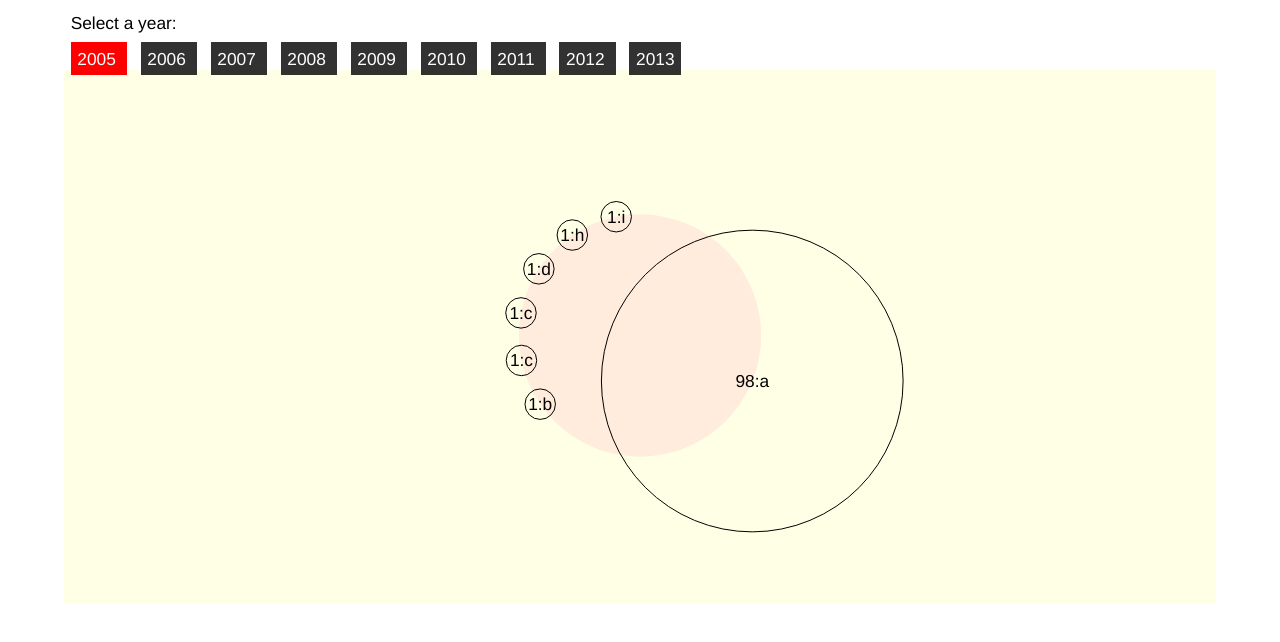
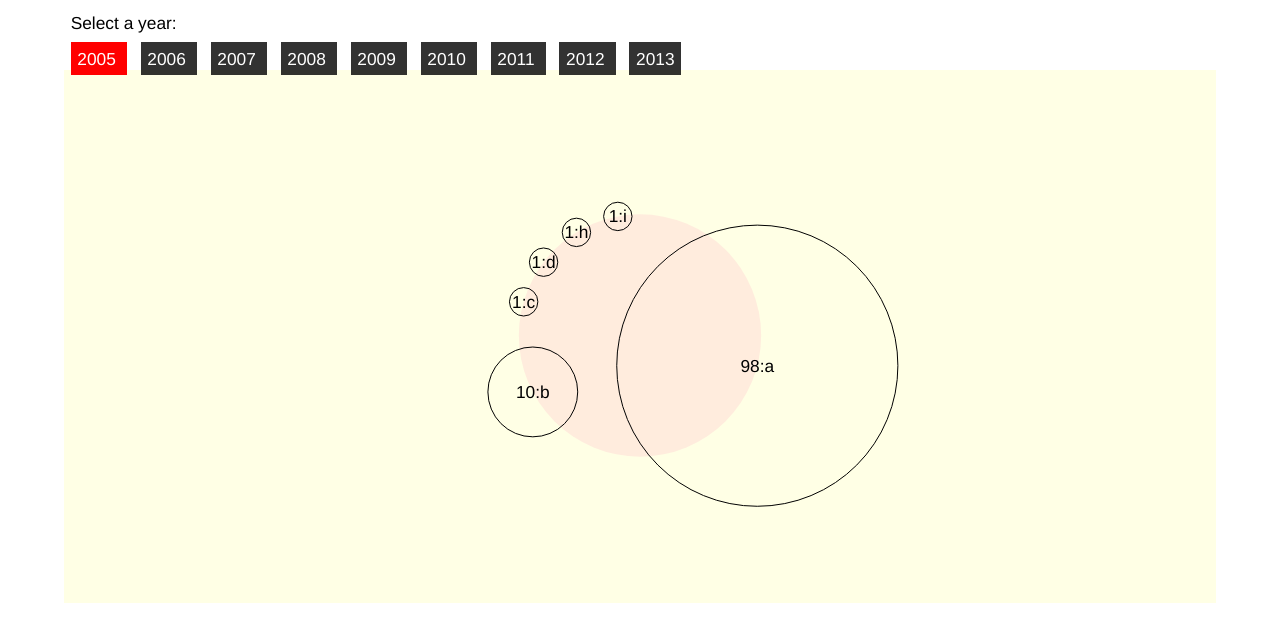
Before and after one commit to Kinross/bubbleChart, a plain HTML site: page index.html in a window 1280 px wide. Drawn offline with Linux system fonts and the light colour scheme.

Commit message:
Tracking bubbles in animation done
There was a bug in the data, had "c" twice in a row in array

```diff
--- a/index.html
+++ b/index.html
@@ -79,7 +79,7 @@
         </div>
     </body>
     <script>
-        var paper = Raphael(document.getElementById("g"), 0, 0), centerText, centerBubble, bubbles = [], texts = [];
+        var paper = Raphael(document.getElementById("g"), 0, 0), centerText, centerBubble, bubbles = [], texts = [] , oldSortedArray = [];
 
 
         var bigCX, bigCY, bigR;
@@ -113,17 +113,18 @@
 
         // areas
         var data = [
-		[{id:"a",area: 0},{id:"b",area:  0},{id:"c",area:  0},{id:"c",area:  0},{id:"d",area:  0},{id:"e",area:  0},{id:"f",area:  0},{id:"g",area:  0},{id:"h",area:  0},{id:"i",area:  0},{id:"j",area:  0},{id:"k",area:  0},{id:"l",area:  0},{id:"m",area:  0},{id:"n",area:  0},{id:"o",area:  0},{id:"p",area:  0},{id:"q",area:  0},{id:"r",area:  0},{id:"s",area:  0},{id:"t",area:  0},{id:"u",area:  0},{id:"v",area:  0},{id:"w",area:  0},{id:"x",area:  0},{id:"y",area:  0}],
-		[{id:"a",area: 98},{id:"b",area:  1},{id:"c",area:  1},{id:"c",area:  1},{id:"d",area:  1},{id:"e",area:  0},{id:"f",area:  0},{id:"g",area:  0},{id:"h",area:  1},{id:"i",area:  1},{id:"j",area:  0},{id:"k",area:  0},{id:"l",area:  0},{id:"m",area:  0},{id:"n",area:  0},{id:"o",area:  0},{id:"p",area:  0},{id:"q",area:  0},{id:"r",area:  0},{id:"s",area:  0},{id:"t",area:  0},{id:"u",area:  0},{id:"v",area:  0},{id:"w",area:  0},{id:"x",area:  0},{id:"y",area:  0}],
-		[{id:"a",area: 2},{id:"b",area:  1},{id:"c",area:  0},{id:"c",area:  0},{id:"d",area:  0},{id:"e",area:  0},{id:"f",area:  0},{id:"g",area:  0},{id:"h",area:  0},{id:"i",area:  0},{id:"j",area:  0},{id:"k",area:  0},{id:"l",area:  0},{id:"m",area:  0},{id:"n",area:  0},{id:"o",area:  0},{id:"p",area:  0},{id:"q",area:  0},{id:"r",area:  0},{id:"s",area:  0},{id:"t",area:  0},{id:"u",area:  0},{id:"v",area:  0},{id:"w",area:  0},{id:"x",area:  0},{id:"y",area:  0}],
-		[{id:"a",area: 2},{id:"b",area:  1},{id:"c",area:  1},{id:"c",area:  1},{id:"d",area:  1},{id:"e",area:  4},{id:"f",area:  1},{id:"g",area:  0.4},{id:"h",area:  1},{id:"i",area:  1},{id:"j",area:  0},{id:"k",area:  0},{id:"l",area:  0},{id:"m",area:  0},{id:"n",area:  0},{id:"o",area:  0},{id:"p",area:  0},{id:"q",area:  0},{id:"r",area:  0},{id:"s",area:  0},{id:"t",area:  0},{id:"u",area:  0},{id:"v",area:  0},{id:"w",area:  0},{id:"x",area:  0},{id:"y",area:  0}],
-		[{id:"a",area: 6},{id:"b",area:  7},{id:"c",area:  8},{id:"c",area:  4},{id:"d",area:  6},{id:"e",area:  9},{id:"f",area:  3},{id:"g",area:  5},{id:"h",area:  7},{id:"i",area:  9},{id:"j",area:  6},{id:"k",area:  3},{id:"l",area:  4},{id:"m",area:  5},{id:"n",area:  6},{id:"o",area:  5},{id:"p",area:  3},{id:"q",area:  6},{id:"r",area:  8},{id:"s",area:  0},{id:"t",area:  0},{id:"u",area:  0},{id:"v",area:  0},{id:"w",area:  0},{id:"x",area:  0},{id:"y",area:  0}],
-		[{id:"a",area: 1},{id:"b",area:  0},{id:"c",area:  0},{id:"c",area:  0},{id:"d",area:  0},{id:"e",area:  0},{id:"f",area:  0},{id:"g",area:  0},{id:"h",area:  0},{id:"i",area:  0},{id:"j",area:  0},{id:"k",area:  0},{id:"l",area:  0},{id:"m",area:  0},{id:"n",area:  0},{id:"o",area:  0},{id:"p",area:  0},{id:"q",area:  0},{id:"r",area:  0},{id:"s",area:  0},{id:"t",area:  0},{id:"u",area:  0},{id:"v",area:  0},{id:"w",area:  0},{id:"x",area:  0},{id:"y",area:  0}],
-		[{id:"a",area: 0},{id:"b",area:  0},{id:"c",area:  0},{id:"c",area:  0},{id:"d",area:  0},{id:"e",area:  0},{id:"f",area:  0},{id:"g",area:  0},{id:"h",area:  0},{id:"i",area:  0},{id:"j",area:  0},{id:"k",area:  0},{id:"l",area:  0},{id:"m",area:  0},{id:"n",area:  0},{id:"o",area:  0},{id:"p",area:  0},{id:"q",area:  0},{id:"r",area:  0},{id:"s",area:  0},{id:"t",area:  0},{id:"u",area:  0},{id:"v",area:  0},{id:"w",area:  0},{id:"x",area:  0},{id:"y",area:  0}],
-		[{id:"a",area: 70},{id:"b",area:  1},{id:"c",area:  1},{id:"c",area:  1},{id:"d",area:  1},{id:"e",area:  0},{id:"f",area:  0},{id:"g",area:  0},{id:"h",area:  1},{id:"i",area:  1},{id:"j",area:  0},{id:"k",area:  0},{id:"l",area:  0},{id:"m",area:  0},{id:"n",area:  0},{id:"o",area:  0},{id:"p",area:  0},{id:"q",area:  0},{id:"r",area:  0},{id:"s",area:  0},{id:"t",area:  0},{id:"u",area:  0},{id:"v",area:  0},{id:"w",area:  0},{id:"x",area:  0},{id:"y",area:  0}],
-		[{id:"a",area: 4},{id:"b",area:  1},{id:"c",area:  1},{id:"c",area:  0},{id:"d",area:  0},{id:"e",area:  0},{id:"f",area:  0},{id:"g",area:  0},{id:"h",area:  0},{id:"i",area:  0},{id:"j",area:  0},{id:"k",area:  0},{id:"l",area:  0},{id:"m",area:  0},{id:"n",area:  0},{id:"o",area:  0},{id:"p",area:  0},{id:"q",area:  0},{id:"r",area:  0},{id:"s",area:  0},{id:"t",area:  0},{id:"u",area:  0},{id:"v",area:  0},{id:"w",area:  0},{id:"x",area:  0},{id:"y",area:  0}],
-		[{id:"a",area: 70},{id:"b",area:  1},{id:"c",area:  1},{id:"c",area:  1},{id:"d",area:  1},{id:"e",area:  10},{id:"f",area:  10},{id:"g",area:  10},{id:"h",area:  1},{id:"i",area:  1},{id:"j",area:  10},{id:"k",area:  10},{id:"l",area:  10},{id:"m",area:  10},{id:"n",area:  10},{id:"o",area:  10},{id:"p",area:  10},{id:"q",area:  10},{id:"r",area:  10},{id:"s",area:  10},{id:"t",area:  10},{id:"u",area:  10},{id:"v",area:  10},{id:"w",area:  10},{id:"x",area:  10},{id:"y",area:  10}]
+		[{id:"a",area: 0},{id:"b",area:  0},{id:"c",area:  0},{id:"d",area:  0},{id:"e",area:  0},{id:"f",area:  0},{id:"g",area:  0},{id:"h",area:  0},{id:"i",area:  0},{id:"j",area:  0},{id:"k",area:  0},{id:"l",area:  0},{id:"m",area:  0},{id:"n",area:  0},{id:"o",area:  0},{id:"p",area:  0},{id:"q",area:  0},{id:"r",area:  0},{id:"s",area:  0},{id:"t",area:  0},{id:"u",area:  0},{id:"v",area:  0},{id:"w",area:  0},{id:"x",area:  0},{id:"y",area:  0}],
+		[{id:"a",area: 98},{id:"b",area:  10},{id:"c",area:  1},{id:"d",area:  1},{id:"e",area:  0},{id:"f",area:  0},{id:"g",area:  0},{id:"h",area:  1},{id:"i",area:  1},{id:"j",area:  0},{id:"k",area:  0},{id:"l",area:  0},{id:"m",area:  0},{id:"n",area:  0},{id:"o",area:  0},{id:"p",area:  0},{id:"q",area:  0},{id:"r",area:  0},{id:"s",area:  0},{id:"t",area:  0},{id:"u",area:  0},{id:"v",area:  0},{id:"w",area:  0},{id:"x",area:  0},{id:"y",area:  0}],
+		[{id:"a",area: 2},{id:"b",area:  8},{id:"c",area:  50},{id:"d",area:  0},{id:"e",area:  0},{id:"f",area:  0},{id:"g",area:  0},{id:"h",area:  0},{id:"i",area:  0},{id:"j",area:  0},{id:"k",area:  0},{id:"l",area:  0},{id:"m",area:  0},{id:"n",area:  0},{id:"o",area:  0},{id:"p",area:  0},{id:"q",area:  0},{id:"r",area:  0},{id:"s",area:  0},{id:"t",area:  0},{id:"u",area:  0},{id:"v",area:  0},{id:"w",area:  0},{id:"x",area:  0},{id:"y",area:  0}],
+		[{id:"a",area: 2},{id:"b",area:  1},{id:"c",area:  1},{id:"d",area:  1},{id:"e",area:  4},{id:"f",area:  1},{id:"g",area:  0.4},{id:"h",area:  1},{id:"i",area:  1},{id:"j",area:  0},{id:"k",area:  0},{id:"l",area:  0},{id:"m",area:  0},{id:"n",area:  0},{id:"o",area:  0},{id:"p",area:  0},{id:"q",area:  0},{id:"r",area:  0},{id:"s",area:  0},{id:"t",area:  0},{id:"u",area:  0},{id:"v",area:  0},{id:"w",area:  0},{id:"x",area:  0},{id:"y",area:  0}],
+		[{id:"a",area: 6},{id:"b",area:  7},{id:"c",area:  8},{id:"d",area:  6},{id:"e",area:  9},{id:"f",area:  3},{id:"g",area:  5},{id:"h",area:  7},{id:"i",area:  9},{id:"j",area:  6},{id:"k",area:  3},{id:"l",area:  4},{id:"m",area:  5},{id:"n",area:  6},{id:"o",area:  5},{id:"p",area:  3},{id:"q",area:  6},{id:"r",area:  8},{id:"s",area:  0},{id:"t",area:  0},{id:"u",area:  0},{id:"v",area:  0},{id:"w",area:  0},{id:"x",area:  0},{id:"y",area:  0}],
+		[{id:"a",area: 1},{id:"b",area:  0},{id:"c",area:  0},{id:"d",area:  0},{id:"e",area:  0},{id:"f",area:  0},{id:"g",area:  0},{id:"h",area:  0},{id:"i",area:  0},{id:"j",area:  0},{id:"k",area:  0},{id:"l",area:  0},{id:"m",area:  0},{id:"n",area:  0},{id:"o",area:  0},{id:"p",area:  0},{id:"q",area:  0},{id:"r",area:  0},{id:"s",area:  0},{id:"t",area:  0},{id:"u",area:  0},{id:"v",area:  0},{id:"w",area:  0},{id:"x",area:  0},{id:"y",area:  0}],
+		[{id:"a",area: 0},{id:"b",area:  0},{id:"c",area:  0},{id:"d",area:  0},{id:"e",area:  0},{id:"f",area:  0},{id:"g",area:  0},{id:"h",area:  0},{id:"i",area:  0},{id:"j",area:  0},{id:"k",area:  0},{id:"l",area:  0},{id:"m",area:  0},{id:"n",area:  0},{id:"o",area:  0},{id:"p",area:  0},{id:"q",area:  0},{id:"r",area:  0},{id:"s",area:  0},{id:"t",area:  0},{id:"u",area:  0},{id:"v",area:  0},{id:"w",area:  0},{id:"x",area:  0},{id:"y",area:  0}],
+		[{id:"a",area: 70},{id:"b",area:  1},{id:"c",area:  1},{id:"d",area:  1},{id:"e",area:  0},{id:"f",area:  0},{id:"g",area:  0},{id:"h",area:  1},{id:"i",area:  1},{id:"j",area:  0},{id:"k",area:  0},{id:"l",area:  0},{id:"m",area:  0},{id:"n",area:  0},{id:"o",area:  0},{id:"p",area:  0},{id:"q",area:  0},{id:"r",area:  0},{id:"s",area:  0},{id:"t",area:  0},{id:"u",area:  0},{id:"v",area:  0},{id:"w",area:  0},{id:"x",area:  0},{id:"y",area:  0}],
+		[{id:"a",area: 4},{id:"b",area:  1},{id:"c",area:  1},{id:"d",area:  0},{id:"e",area:  0},{id:"f",area:  0},{id:"g",area:  0},{id:"h",area:  0},{id:"i",area:  0},{id:"j",area:  0},{id:"k",area:  0},{id:"l",area:  0},{id:"m",area:  0},{id:"n",area:  0},{id:"o",area:  0},{id:"p",area:  0},{id:"q",area:  0},{id:"r",area:  0},{id:"s",area:  0},{id:"t",area:  0},{id:"u",area:  0},{id:"v",area:  0},{id:"w",area:  0},{id:"x",area:  0},{id:"y",area:  0}],
+		[{id:"a",area: 70},{id:"b",area:  1},{id:"c",area:  1},{id:"d",area:  1},{id:"e",area:  10},{id:"f",area:  10},{id:"g",area:  10},{id:"h",area:  1},{id:"i",area:  1},{id:"j",area:  10},{id:"k",area:  10},{id:"l",area:  10},{id:"m",area:  10},{id:"n",area:  10},{id:"o",area:  10},{id:"p",area:  10},{id:"q",area:  10},{id:"r",area:  10},{id:"s",area:  10},{id:"t",area:  10},{id:"u",area:  10},{id:"v",area:  10},{id:"w",area:  10},{id:"x",area:  10},{id:"y",area:  10}]
 		];
+
 
 
         function setUpBubbleChart(){
@@ -147,6 +148,11 @@
                 texts.push(paper.text(bigCX, bigCY, ""));
 
             }
+
+            for (i = 0; i < data[dataPoint].length; i++) {
+				oldSortedArray.push(data[dataPoint][i].id);
+			}
+
         }
 
 
@@ -161,7 +167,7 @@
 
         function upDateBubbleChart(x){
 
-            var total = 0, degrees = 0, radius, newR, radius_multiplier, i, number_of_bubbles_to_show = 0, XY, newArray;
+            var total = 0, degrees = 0, radius, newR, radius_multiplier, i, number_of_bubbles_to_show = 0, XY;
 
             dataPoint = x;
 
@@ -179,9 +185,10 @@
             },400);
 
 
-            newArray = sortByKey(data[dataPoint], 'area');
 
-			data[dataPoint] = newArray;
+
+			sortByKey(data[dataPoint], 'area');
+
 
             for (i = 0; i < data[dataPoint].length; i++) {
 
@@ -206,8 +213,13 @@
                 centerText.attr("text", "");
             }
 
+            var arrayIndex;
+            for (i = 0; i < data[dataPoint].length; i++) {
 
-            for (i = 0; i < data[dataPoint].length; i++) {
+
+				arrayIndex = getArrayIndex(oldSortedArray[i]);
+
+				console.log(arrayIndex);
 
                 radius = Math.sqrt(data[dataPoint][i].area / Math.PI);
 
@@ -225,15 +237,15 @@
 
                     XY = calculate_a_point_on_a_circles_circumference(bigR, bigCX, bigCY, newR);
 
-                    bubbles[i].stop().animate({
+                    bubbles[arrayIndex].stop().animate({
                         "cx": XY.cx,
                         "cy": XY.cy,
                         "r": radius * radius_multiplier
                     }, 400);
 
-                    texts[i].attr("text", data[dataPoint][i].area + ":" + data[dataPoint][i].id);
+                    texts[arrayIndex].attr("text", data[dataPoint][i].area + ":" + data[dataPoint][i].id);
 
-                    texts[i].stop().animate({
+                    texts[arrayIndex].stop().animate({
                         "x": XY.cx,
                         "y": XY.cy,
                     }, 400);
@@ -241,12 +253,12 @@
                 else {
                     XY = calculate_a_point_on_a_circles_circumference(bigR, bigCX, bigCY, 0);
 
-                    bubbles[i].stop().animate({
+                    bubbles[arrayIndex].stop().animate({
                         "cx": bigCX,
                         "cy": bigCY,
                         "r": 0
                     }, 400);
-                    texts[i].stop().attr({
+                    texts[arrayIndex].stop().attr({
                         "x": bigCX,
                         "y": bigCY,
                         "text": ""
@@ -274,6 +286,18 @@
         }, 400);
 
 
+        function getArrayIndex(tagName){
+            var i = null;
+            for (i = 0; data[dataPoint].length > i; i++) {
+                if (data[dataPoint][i].id === tagName) {
+                    return i;
+                }
+            }
+
+            return false;
+        }
+
+
 
 	</script>
 </html>
```
